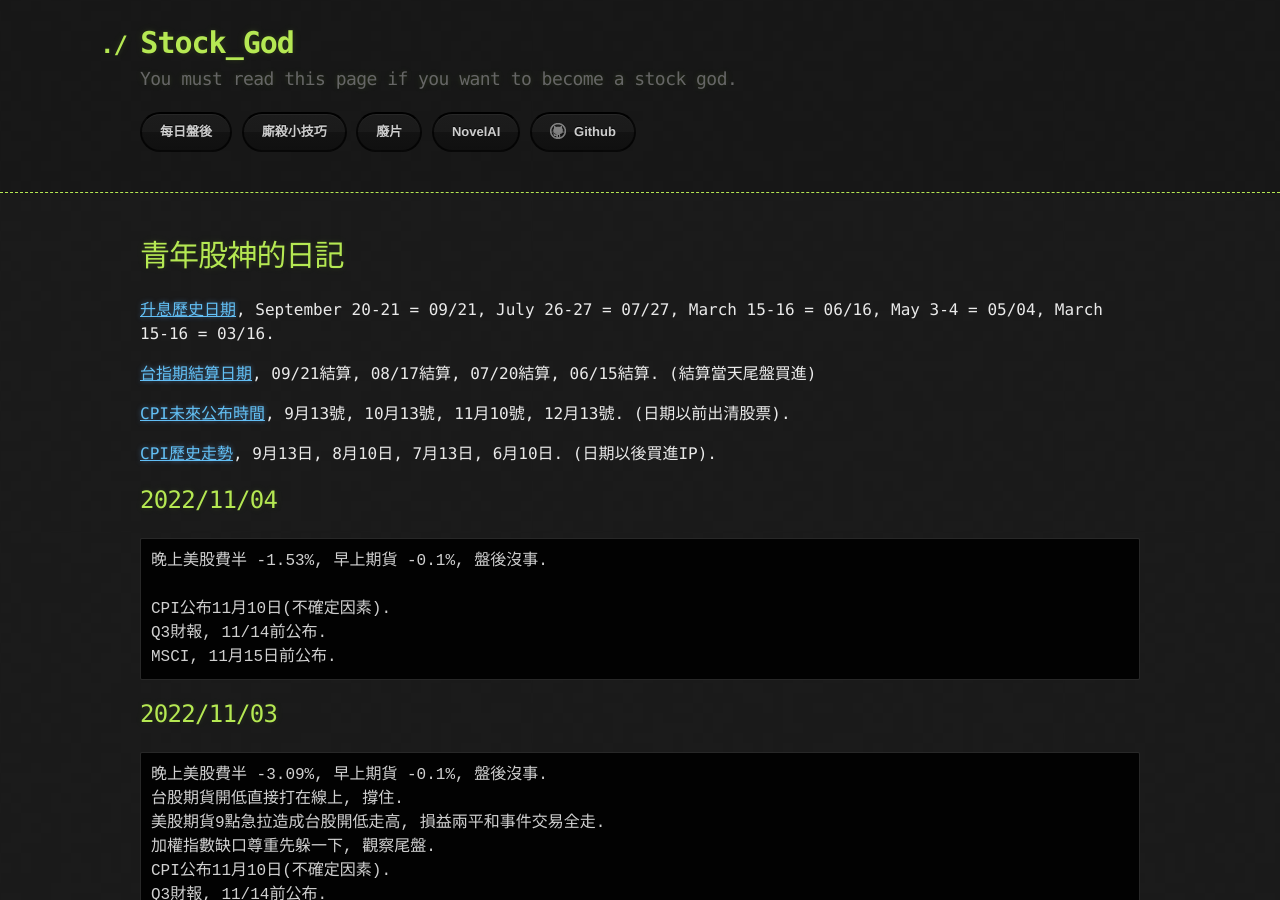
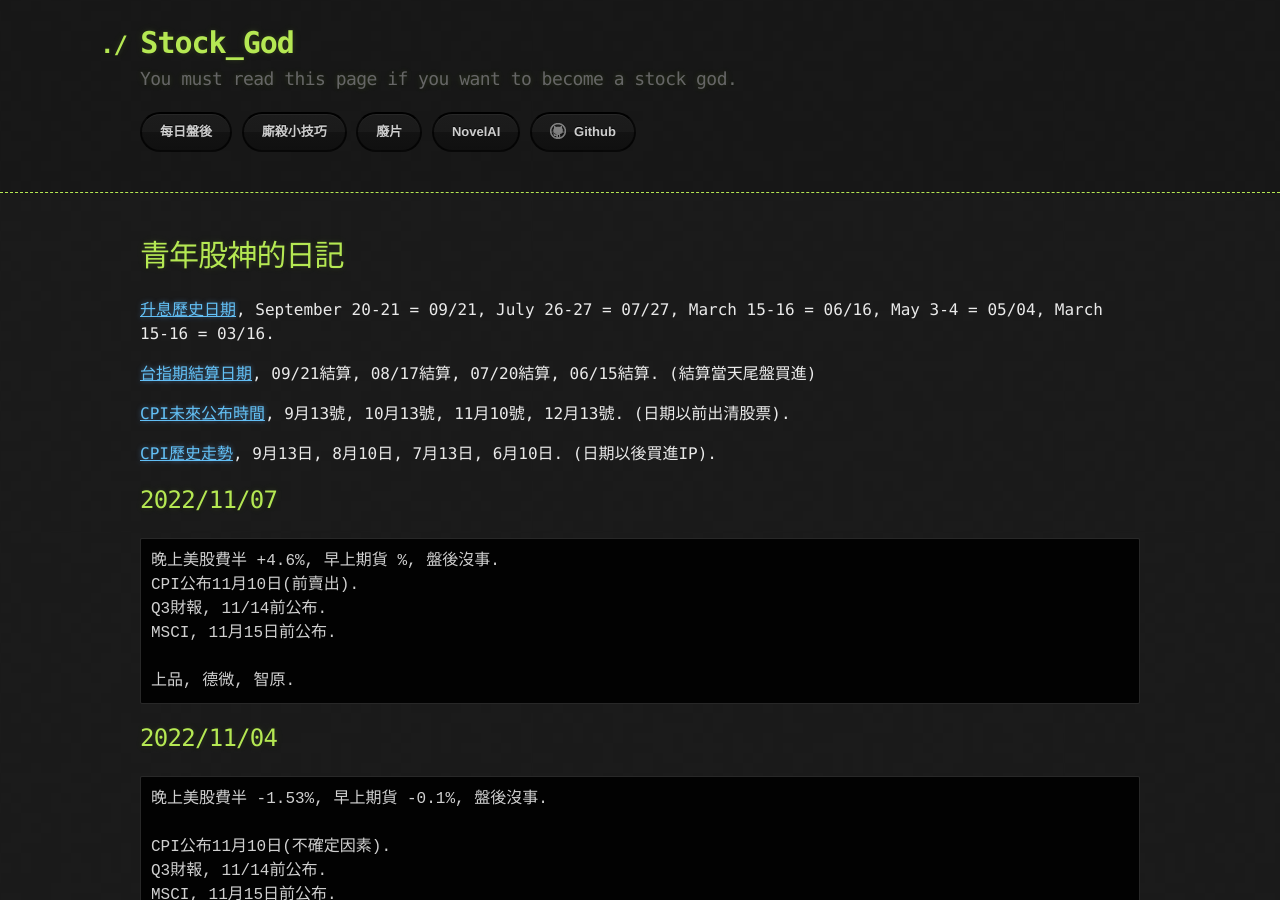
Before and after one commit to lepg5487/Stock_God, a Jekyll site: the page built from index.md, in a window 1280 px wide and 900 px high. Built offline with Jekyll 4.4.1, drawn with Linux system fonts in a browser that asks for light colours; our own code applies the rules of GitHub Pages for plain Markdown files.

Commit message:
Update index.md

````diff
--- a/index.md
+++ b/index.md
@@ -11,6 +11,16 @@ layout: testlayouts
 [CPI未來公布時間](https://chihyun.tw/cpi-release-date/), 9月13號, 10月13號, 11月10號, 12月13號. (日期以前出清股票).
 
 [CPI歷史走勢](https://hk.investing.com/economic-calendar/cpi-733), 9月13日, 8月10日, 7月13日, 6月10日. (日期以後買進IP).
+
+## 2022/11/07
+```
+晚上美股費半 +4.6%, 早上期貨 %, 盤後沒事.
+CPI公布11月10日(前賣出).
+Q3財報, 11/14前公布.
+MSCI, 11月15日前公布.
+
+上品, 德微, 智原.
+```
 
 ## 2022/11/04
 ```
````
